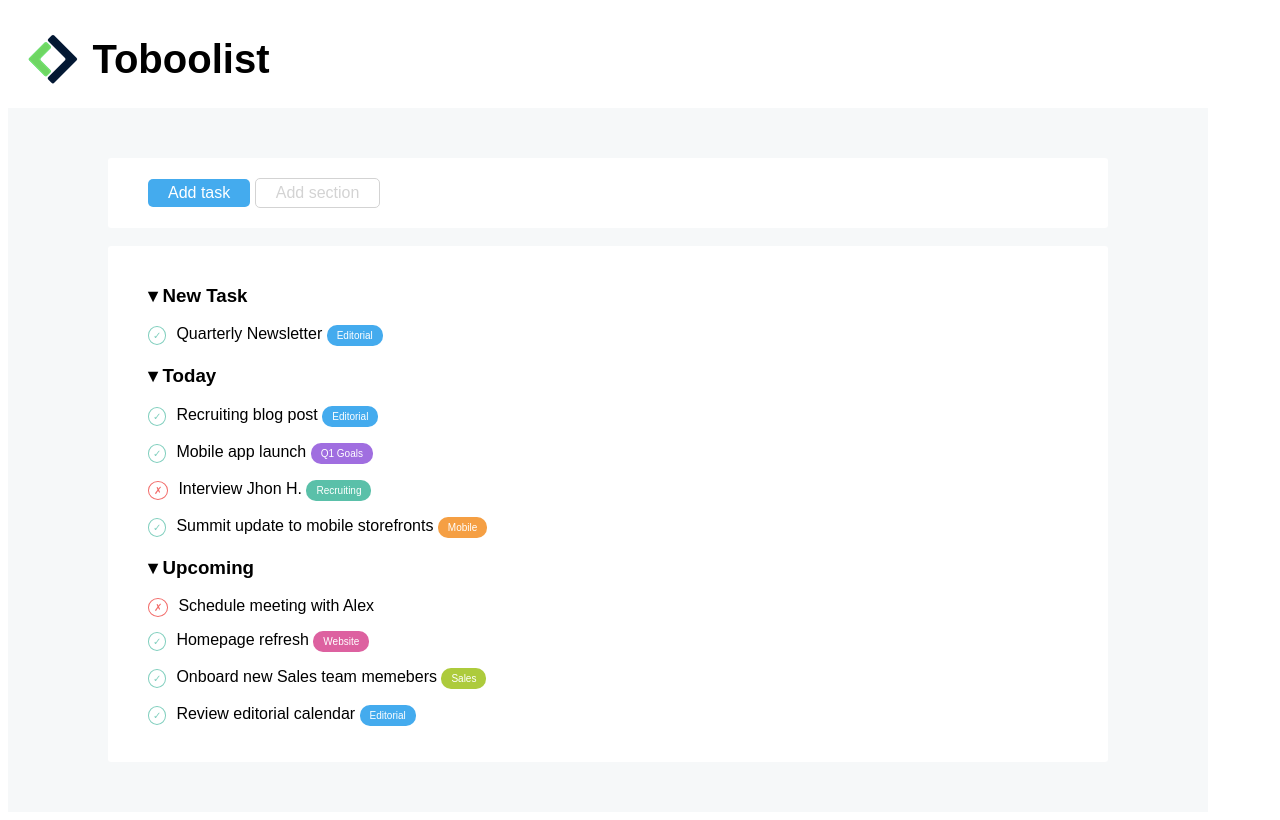
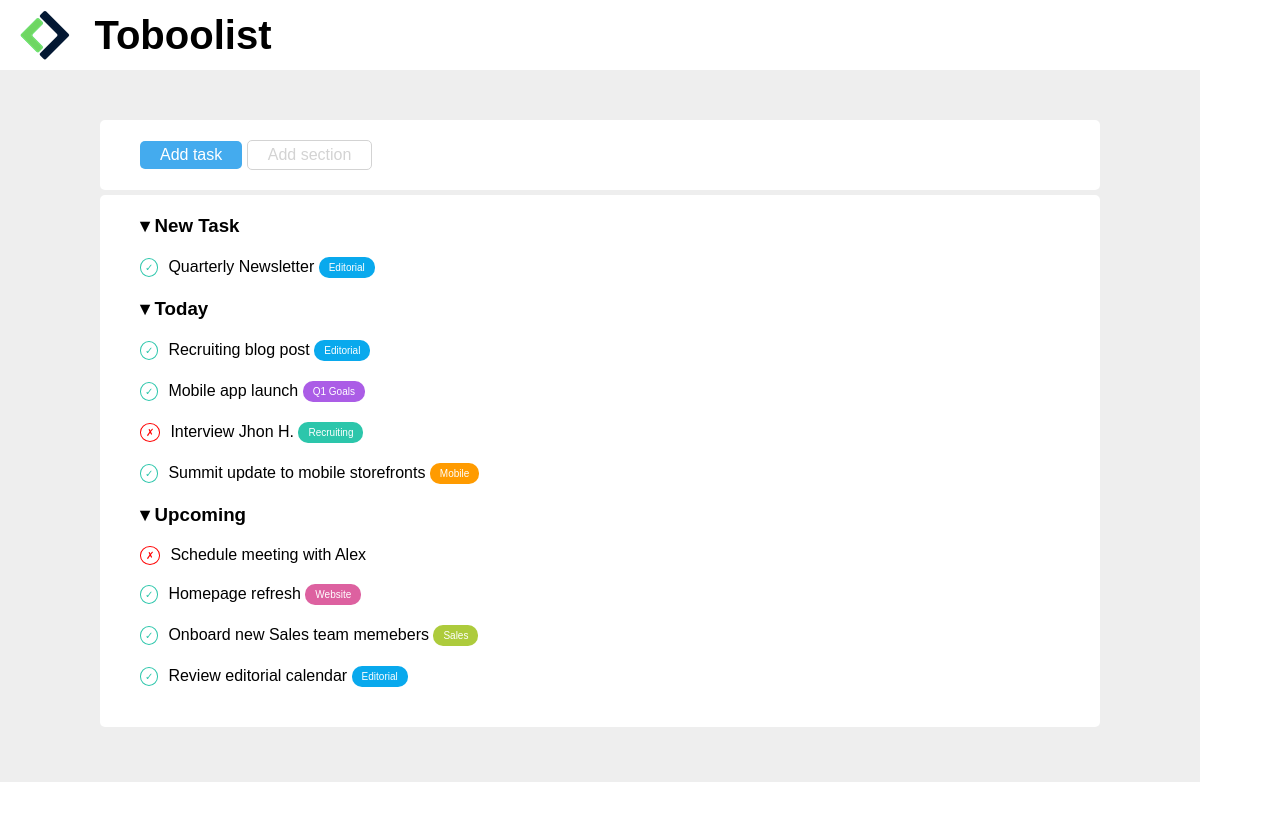
Before and after one commit to ElisaSalvatore/html-css-toboolist, a plain HTML site: page index.html in a window 1280 px wide. Drawn offline with Linux system fonts and the light colour scheme.

Commit message:
toboolist-correzione-percorsi

```diff
--- a/css/style.css
+++ b/css/style.css
@@ -1,23 +1,24 @@
 * {
     font-family:Arial, Helvetica, sans-serif;
     box-sizing: border-box;
+    margin: 0;
+    padding: 0;
 }
 
 header {
     width: 1200px;
-    height: 100px;
-    line-height: 100px;
+    /* height: 100px; */
+    /* line-height: 100px; */
 }
 
 .logo {
-    vertical-align: middle;
-    margin-left: 20px;
+    vertical-align: middle; /* importante! */
+    padding: 10px 20px;
 }
 
 .name {
-    vertical-align: middle;
+    vertical-align: middle; /* importante! */
     display: inline-block;
-    margin-left: 10px;
     font-size: 40px;
     font-weight: bold;
 }
@@ -26,50 +27,48 @@ header {
 /* pulsanti add */
 .background-grey {
     width: 1200px;
-    height: 0 auto;
-    background-color: rgb(246, 248, 249);
+    background-color: #eee;
     padding: 50px;
 }
 
 .container {
     width: 1000px;
-    height: 0 auto;
     margin: 0 auto;
     padding: 20px;
     background-color: rgb(255, 255, 255);
-    border-radius: 3px;
+    border-radius: 5px;
+    margin-bottom: 5px;
 }
 
 .button {
     display: inline-block;
+    vertical-align: middle;
+    border-radius: 5px;
+    padding: 5px 20px;
 }
 
 .add-task {
     background-color: rgb(68, 171 , 238);
+    border: 0;
     color: white;
-    border-radius: 5px;
     margin-left: 20px;
-    padding: 5px 20px;
+
 }
 
 .add-section {
     background-color: rgb(255, 255, 255);
     border: 1px lightgrey solid;
     color: lightgrey;
-    border-radius: 5px;
     margin-right: 20px;
-    padding: 5px 20px;
 }
-
 
 /* new task */
 h3 {
     margin-left: 20px;;
 }
-ul {
+.inner-list li {
     list-style: none;
-    padding: 0;
-    margin-left: 20px;
+    margin: 20px;
 }
 
 .item {
@@ -78,23 +77,24 @@ ul {
     border-radius: 10px;
     font-size: 10px;
     color: white;
+    vertical-align: middle;
 }
 
 .editorial {
-    background-color: rgb(68, 171 , 238);
+    background-color: #09a9ed;
 }
 
 /* today */
 .Q1-goals {
-    background-color: rgb(160, 110, 224);
+    background-color: #ab5de6;
 }
 
 .recuiting{
-    background-color: rgb(90, 192, 169);
+    background-color: #2cc6ab;
 }
 
 .mobile {
-    background-color: rgb(245, 159, 67);
+    background-color: #ff9b00;
 }
 
 /* upcoming */
@@ -111,9 +111,10 @@ li::before {
     font-size: 10px;
     padding: 3px 4px;
     margin-right: 10px;
-    color: rgb(128, 207, 190);
-    border: 1px rgb(128, 207, 190) solid;
+    color: #2cc6ab;
+    border: 1px #2cc6ab solid;
     border-radius: 50%;
+    vertical-align: middle;
 }
 
 .not::before {
@@ -121,7 +122,8 @@ li::before {
     font-size: 10px;
     padding: 3px 5px;
     margin-right: 10px;
-    color: rgb(242, 108, 106);
-    border: 1px rgb(242, 108, 106) solid;
+    color: #ff0000;
+    border: 1px #ff0000 solid;
     border-radius: 50%;
+    vertical-align: middle;
 }
--- a/index.html
+++ b/index.html
@@ -4,19 +4,18 @@
     <meta charset="UTF-8">
     <meta http-equiv="X-UA-Compatible" content="IE=edge">
     <meta name="viewport" content="width=device-width, initial-scale=1.0">
-    <link rel="stylesheet" href="../css/style.css">
+    <link rel="stylesheet" href="./css/style.css">
     <title>Toboolist</title>
 </head>
 <body>
     <!-- header -->
     <header>
-        <img class="logo" src="../img/Logo.png" alt="logo">
-        <div class="name">Toboolist</div>
+        <img class="logo" src="./img/logo.png" alt="logo app">
+        <span class="name">Toboolist</span>
     </header>
 
     <div class="background-grey">
         <div class="container">
-            <!-- main -->
                 <!-- pulsanti add -->
                 <div class="button add-task">
                     Add task
@@ -27,25 +26,24 @@
                 </div>
         </div>
 
-        <br>
-
-        <div class="container">
+        <!-- main -->
+        <main class="container">
             <!-- new task -->
-            <div class="new-task">
+            <section class="new-task">
                 <h3> &dtrif; New Task</h3>
-                <ul>
+                <ul class="inner-list">
                     <li>Quarterly Newsletter
                         <div class="item editorial">
                             Editorial
                         </div>
                     </li>
                 </ul>
-            </div>
+            </section>
 
             <!-- today -->
-            <div class="today">
+            <section class="today">
                 <h3> &dtrif; Today</h3>
-                <ul>
+                <ul class="inner-list">
                     <li>Recruiting blog post
                         <div class="item editorial">
                             Editorial
@@ -53,7 +51,7 @@
                     </li>
                 </ul>
 
-                <ul>
+                <ul class="inner-list">
                     <li>Mobile app launch
                         <div class="item Q1-goals">
                             Q1 Goals
@@ -61,8 +59,7 @@
                     </li>
                 </ul>
 
-
-                <ul>
+                <ul class="inner-list">
                     <li class="not">Interview Jhon H.
                         <div class="item recuiting">
                             Recruiting
@@ -70,22 +67,22 @@
                     </li>
                 </ul>
 
-                <ul>
+                <ul class="inner-list">
                     <li>Summit update to mobile storefronts
                         <div class="item mobile">
                             Mobile
                         </div>
                     </li>
                 </ul>
-            </div>
+            </section>
 
             <!-- upcoming -->
-            <div class="upcoming">
+            <section class="upcoming">
                 <h3> &dtrif; Upcoming</h3>
-                <ul>
+                <ul class="inner-list">
                     <li class="not">Schedule meeting with Alex</li>
                 </ul>
-                <ul>
+                <ul class="inner-list">
                     <li>Homepage refresh
                         <div class="item website">
                             Website
@@ -93,7 +90,7 @@
                     </li>
                 </ul>
 
-                <ul>
+                <ul class="inner-list">
                     <li>Onboard new Sales team memebers
                         <div class="item sales">
                             Sales
@@ -101,15 +98,15 @@
                     </li>
                 </ul>
 
-                <ul>
+                <ul class="inner-list">
                     <li>Review editorial calendar
                         <div class="item editorial">
                             Editorial
                         </div>
                     </li>
                 </ul>
-            </div>
-        </div>
+            </section>
+        </main>
     </div>
 </body>
 </html>
```
Also changed, not shown: 1 other file. Lines whose indentation alone changed are shown as unchanged.
